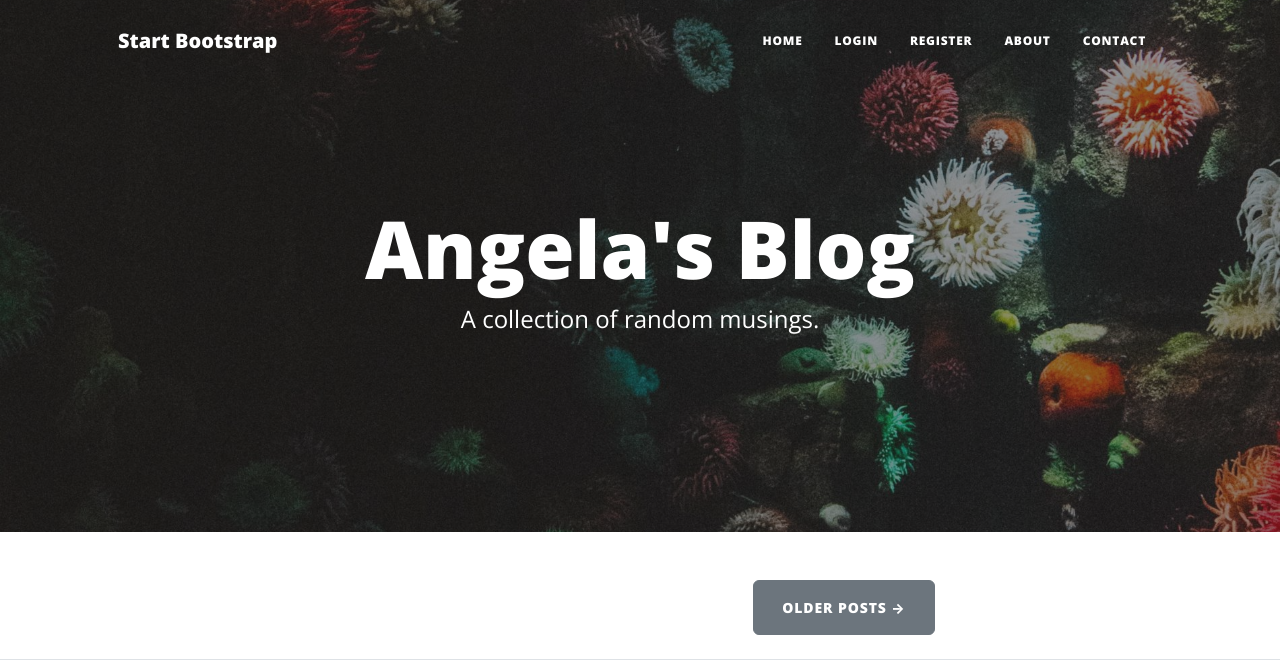
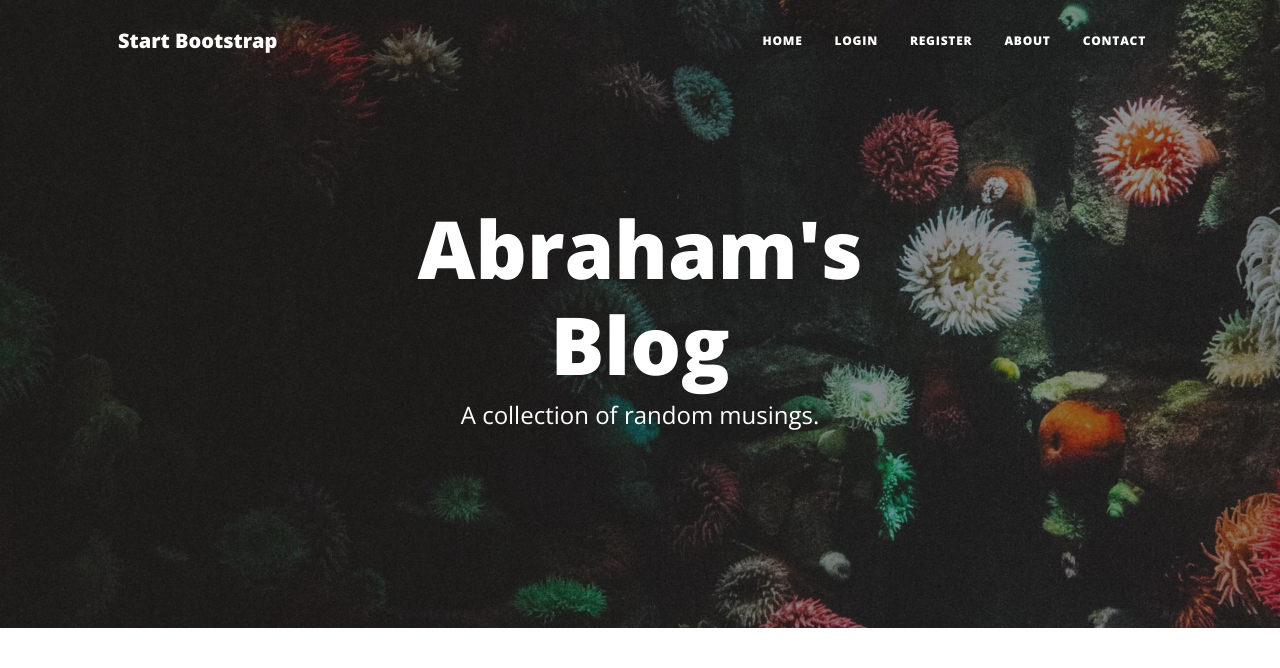
Before and after one commit to abrahamobubo98/day-70-starting-files-blog-for-deployment, a Flask app: page / in a window 1280 px wide. Shown: the top 668 px of the page. Run offline with Flask 3, Linux system fonts and the light colour scheme; data that the repository does not hold is empty; some libraries are stand-ins or nearby versions.

Commit message:
Abraham's Blog

```diff
--- a/templates/header.html
+++ b/templates/header.html
@@ -8,7 +8,7 @@
     />
     <meta name="description" content="" />
     <meta name="author" content="" />
-    <title>Angela's Blog</title>
+    <title>Abraham's's Blog</title>
     {% block styles %}
     <!-- Load Bootstrap-Flask CSS here -->
     {{ bootstrap.load_css() }}
--- a/templates/index.html
+++ b/templates/index.html
@@ -9,7 +9,7 @@
     <div class="row gx-4 gx-lg-5 justify-content-center">
       <div class="col-md-10 col-lg-8 col-xl-7">
         <div class="site-heading">
-          <h1>Angela's Blog</h1>
+          <h1>Abraham's Blog</h1>
           <span class="subheading">A collection of random musings.</span>
         </div>
       </div>
```
